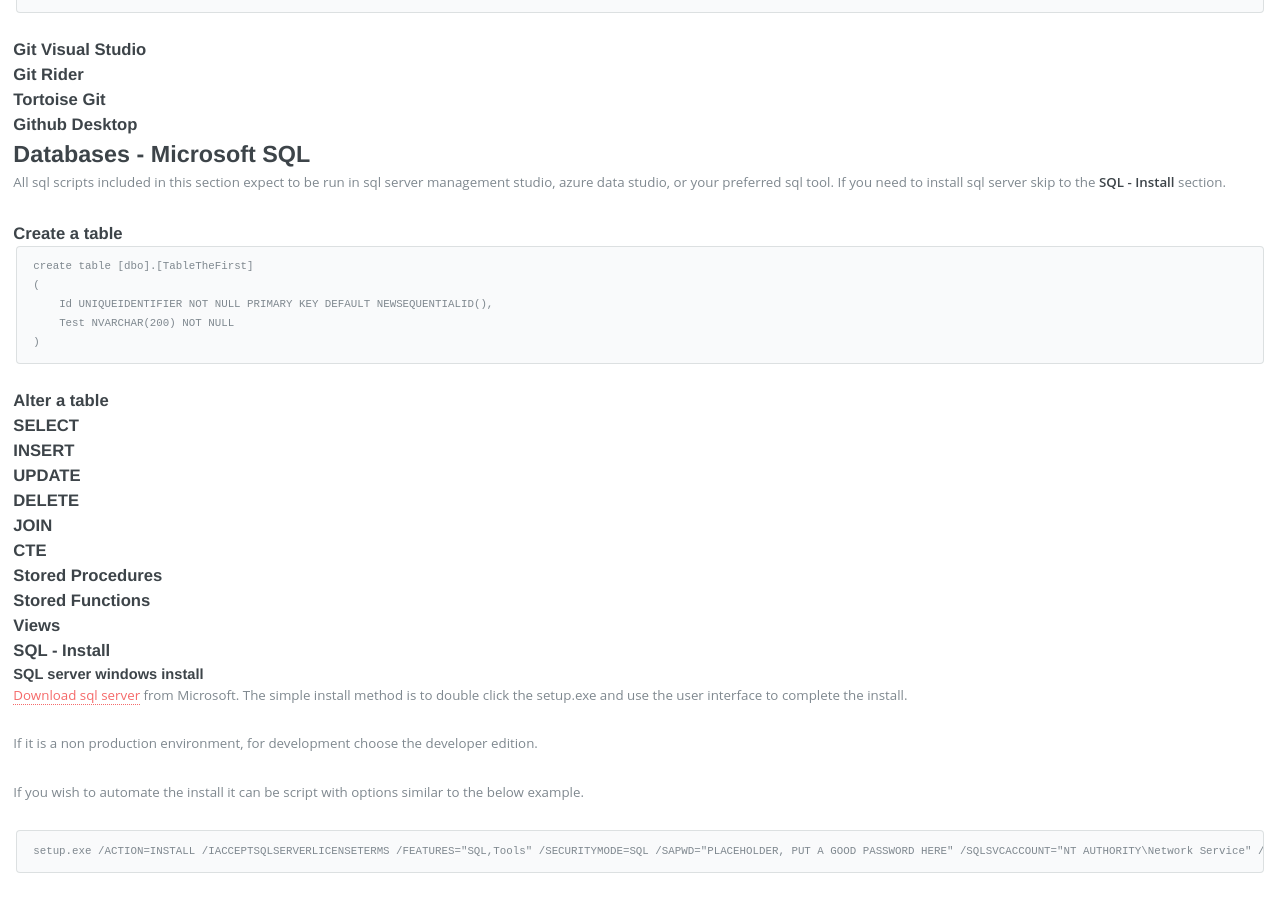
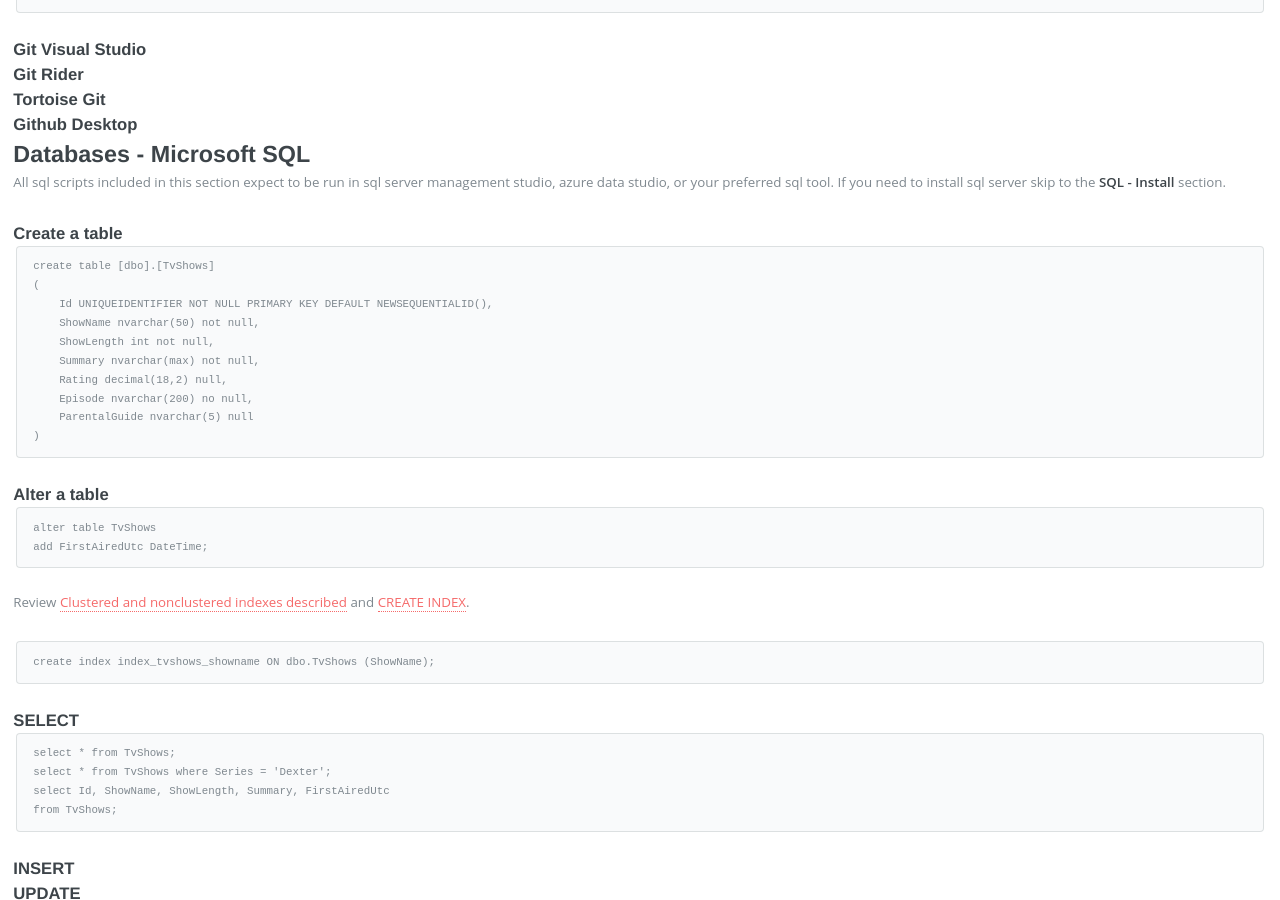
Before and after one commit to majorsilence/Dev, a Jekyll site: the page built from _posts/2023-04-07-dotnet-development.md, in a window 1280 px wide and 900 px high, scrolled down 35957 px. Built offline with Jekyll 4.4.1, drawn with Linux system fonts in a browser that asks for light colours.

Commit message:
sql
create table
add column
add index
select and where

````diff
--- a/_posts/2023-04-07-dotnet-development.md
+++ b/_posts/2023-04-07-dotnet-development.md
@@ -762,13 +762,13 @@
         ParentalGuide = "PG13"
     });
     Shows.InsertShow(new AdventureShow() {
-            ShowName = "Rick and morty",
-            ShowLength = 760,
-            Summary = "A quick 20 minute in and out adventure.",
-            Rating = 3.8m,
-            Episode = "3x14",
-            ParentalGuide = "18A"
-        });
+        ShowName = "Rick and morty",
+        ShowLength = 760,
+        Summary = "A quick 20 minute in and out adventure.",
+        Rating = 3.8m,
+        Episode = "3x14",
+        ParentalGuide = "18A"
+    });
 
     Shows.PrintShows();
 }
@@ -1776,16 +1776,42 @@
 ### Create a table
 
 ```sql
-create table [dbo].[TableTheFirst]
+create table [dbo].[TvShows]
 (
     Id UNIQUEIDENTIFIER NOT NULL PRIMARY KEY DEFAULT NEWSEQUENTIALID(),
-    Test NVARCHAR(200) NOT NULL
+    ShowName nvarchar(50) not null,
+    ShowLength int not null,
+    Summary nvarchar(max) not null,
+    Rating decimal(18,2) null,
+    Episode nvarchar(200) no null,
+    ParentalGuide nvarchar(5) null
 )
 ```
 
 ### Alter a table
 
+
+```sql
+alter table TvShows
+add FirstAiredUtc DateTime;
+```
+
+
+Review [Clustered and nonclustered indexes described](https://learn.microsoft.com/en-us/sql/relational-databases/indexes/clustered-and-nonclustered-indexes-described?view=sql-server-ver16) and [CREATE INDEX](https://learn.microsoft.com/en-us/sql/t-sql/statements/create-index-transact-sql?view=sql-server-ver16).
+```sql
+create index index_tvshows_showname ON dbo.TvShows (ShowName);
+```
+
+
 ### SELECT
+
+
+```sql
+select * from TvShows;
+select * from TvShows where Series = 'Dexter';
+select Id, ShowName, ShowLength, Summary, FirstAiredUtc
+from TvShows;
+```
 
 ### INSERT
 
````
